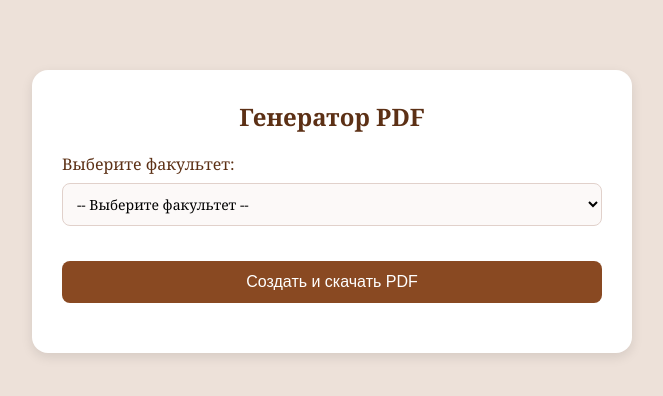
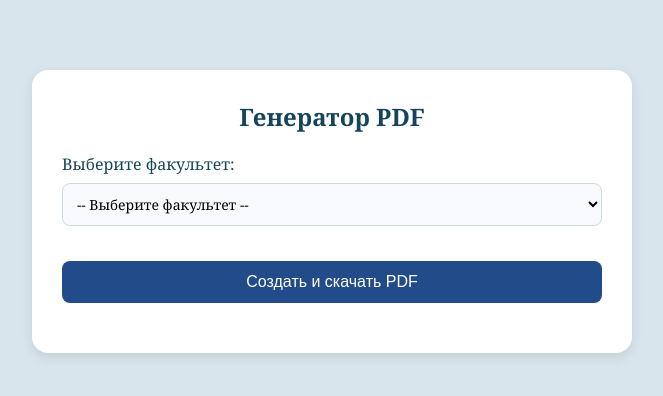
Before and after one commit to meshkovaalisa/Generator_PDF, a FastAPI app: page / in a window 1280 px wide. Shown: the top 396 px of the page, without its empty margins (308-971 px from the left). Run offline with FastAPI, Linux system fonts and the light colour scheme; data that the repository does not hold is empty; parts of the project's set-up code (start-up, migrations or seed data) failed here and were passed over.

Commit message:
Исправил подключение стилей, изменил стили на синий, убрал автостарт докер контейнера, добавил шаблоны направлений

```diff
--- a/docker-compose.yml
+++ b/docker-compose.yml
@@ -6,6 +6,7 @@ services:
       context: .
       dockerfile: Dockerfile
     container_name: fastapi-container
+    # restart: always
     ports:
       - "8000:8000"
     volumes:
@@ -22,4 +23,4 @@ services:
   unoserver-docker:
     image: ghcr.io/unoconv/unoserver-docker
     container_name: unoserver-container
-    restart: always
+    # restart: always
--- a/static/index.html
+++ b/static/index.html
@@ -3,7 +3,7 @@
 <head>
     <meta charset="UTF-8">
     <title>Генератор PDF</title>
-    <link rel="stylesheet" href="style.css">
+    <link rel="stylesheet" href="/static/style.css">
 </head>
 <body>
     <div class="card">
--- a/static/style.css
+++ b/static/style.css
@@ -3,7 +3,7 @@ body {
   max-width: 600px;
   margin: 50px auto;
   padding: 20px;
-  background: #ede1d9;
+  background: #d9e5ed; /* был #ede1d9 (бежевый) -> стал светло-синий */
 }
 
 .card {
@@ -16,12 +16,12 @@ body {
 
 h2 {
   margin-top: 0;
-  color: #5c3015;
+  color: #15455c; /* был #5c3015 (коричневый) -> стал тёмно-синий */
   text-align: center;
 }
 
 button {
-  background: #894922;
+  background: #224b89; /* был #894922 (оранжево-коричневый) -> стал синий */
   color: white;
   border: none;
   padding: 12px 24px;
@@ -34,7 +34,7 @@ button {
 }
 
 button:hover {
-  background: #a26b3e;
+  background: #3e6ba6; /* был #a26b3e -> стал светлее-синий */
 }
 
 .form-group {
@@ -45,15 +45,15 @@ button:hover {
   display: block;
   margin-bottom: 8px;
   font-weight: 500;
-  color: #5c3015;
+  color: #15455c; /* был #5c3015 -> стал тёмно-синий */
 }
 
 select {
   width: 100%;
   padding: 10px;
-  border: 1px solid #e1d1cb;
+  border: 1px solid #cbdbe1; /* был #e1d1cb (розовато-бежевый) -> стал синевато-серый */
   border-radius: 8px;
-  background: #fcf9f8;
+  background: #f8f9fc; /* был #fcf9f8 (тёплый) -> стал холодный почти белый */
   font-family: inherit;
   font-size: 14px;
   cursor: pointer;
@@ -61,7 +61,7 @@ select {
 
 select:focus {
   outline: none;
-  border-color: #c57758;
+  border-color: #587bb7; /* был #c57758 (теплый) -> стал синий */
 }
 
 .controls {
@@ -112,8 +112,8 @@ select:focus {
 }
 
 .spinner {
-  border: 4px solid #ede1d9;
-  border-top: 4px solid #894922;
+  border: 4px solid #d9e5ed; /* был #ede1d9 -> стал светло-синий (под новый фон) */
+  border-top: 4px solid #224b89; /* был #894922 -> стал синий */
   border-radius: 50%;
   width: 40px;
   height: 40px;
@@ -127,5 +127,5 @@ select:focus {
 }
 
 .loader-text {
-  color: #5c3015;
+  color: #15455c; /* был #5c3015 -> стал тёмно-синий */
 }
```
Also changed, not shown: 15 other files.
